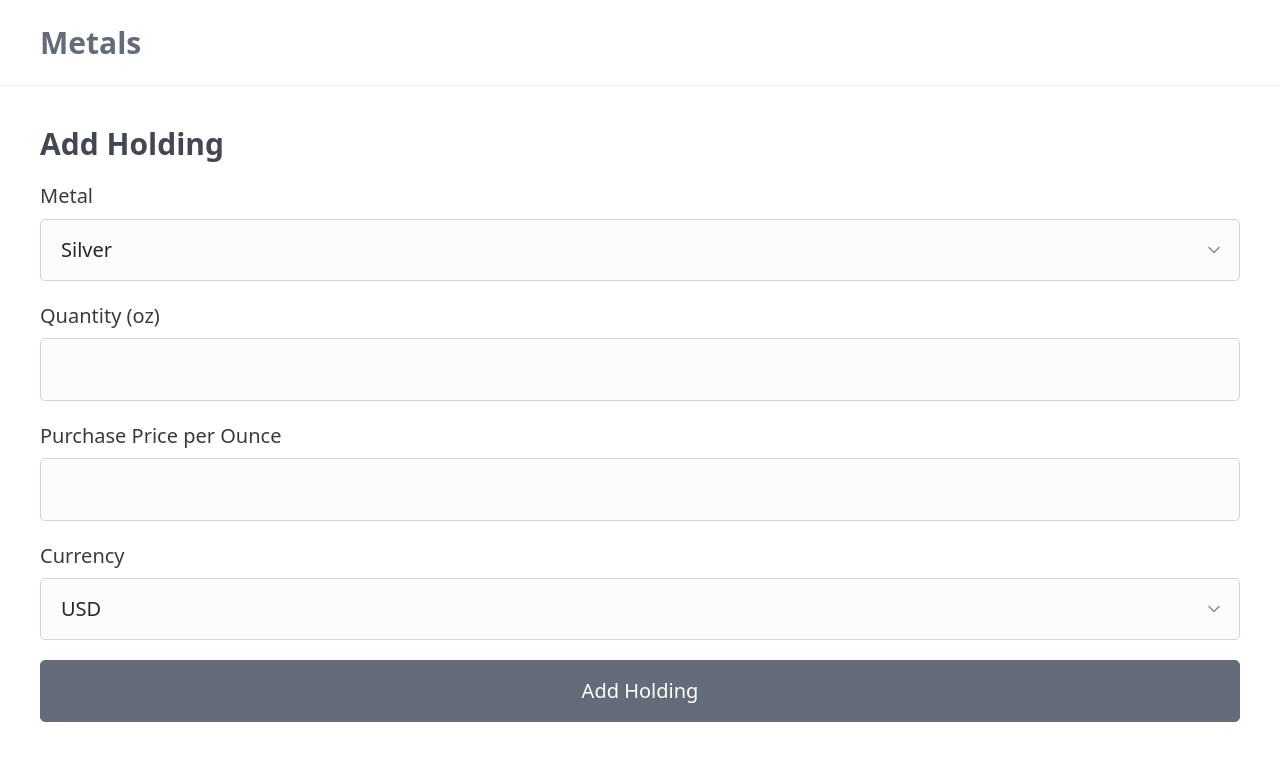
After one commit to bakku/web-tools, a FastAPI app: template metals/src/metals/templates/holdings/new.html.jinja2 in a window 1280 px wide. The commit adds this page. Shown: the top 761 px of the page. Run offline with FastAPI, Linux system fonts and the light colour scheme; the template is opened without the code that fills it, so the values that code supplies are empty.

Commit message:
Add basic form for creating holdings

```diff
--- a/metals/src/metals/internal/repo.py
+++ b/metals/src/metals/internal/repo.py
@@ -10,12 +10,12 @@ def add_portfolio(portfolio: Portfolio) -> None:
     portfolios.append(portfolio)
 
 
-def get_portfolio(portfolio_id: UUID4) -> Portfolio:
+def get_portfolio(portfolio_id: UUID4) -> Portfolio | None:
     for portfolio in portfolios:
         if portfolio.id == portfolio_id:
             return portfolio
 
-    raise ValueError(f"Portfolio with id {portfolio_id} not found")
+    return None
 
 
 def update_portfolio(portfolio: Portfolio) -> None:
--- a/metals/src/metals/main.py
+++ b/metals/src/metals/main.py
@@ -1,11 +1,28 @@
-from fastapi import FastAPI
+from fastapi import FastAPI, HTTPException, Request
+from fastapi.responses import HTMLResponse
 from fastapi.staticfiles import StaticFiles
 
-from .routers import home, portfolios
+from .routers import holdings, home, portfolios
+from .routers.shared import templates
 
 app = FastAPI()
+
+
+@app.exception_handler(HTTPException)
+async def http_exception_handler(request: Request, exc: HTTPException) -> HTMLResponse:
+    if exc.status_code == 404:
+        return templates.TemplateResponse(
+            "404.html.jinja2",
+            {"request": request},
+            status_code=404,
+        )
+
+    # For other HTTP exceptions, return the default response
+    return HTMLResponse(content=str(exc.detail), status_code=exc.status_code)
+
 
 app.mount("/static", StaticFiles(directory="src/metals/static"), name="static")
 
 app.include_router(portfolios.router)
+app.include_router(holdings.router)
 app.include_router(home.router)
--- a/metals/src/metals/routers/home.py
+++ b/metals/src/metals/routers/home.py
@@ -7,5 +7,5 @@ router = APIRouter()
 
 
 @router.get("/")
-async def index(request: Request) -> HTMLResponse:
+async def home_index(request: Request) -> HTMLResponse:
     return templates.TemplateResponse("home/index.html.jinja2", {"request": request})
--- /dev/null
+++ b/metals/src/metals/templates/holdings/new.html.jinja2
@@ -0,0 +1,28 @@
+{% extends "layout.html.jinja2" %}
+
+{% block title %}Add Holding{% endblock %}
+
+{% block content %}
+    <section>
+        <h3>Add Holding</h3>
+        <form action="{{ url_for("holdings_create", portfolio_id=portfolio_id) }}" method="post">
+            <input type="hidden" name="portfolio_id" value="{{ portfolio_id }}">
+            <label for="metal">Metal</label>
+            <select name="metal" id="metal" required>
+                <option value="Silver">Silver</option>
+                <option value="Gold">Gold</option>
+            </select>
+            <label for="quantity">Quantity (oz)</label>
+            <input type="number" name="quantity" id="quantity" step="0.01" required>
+            <label for="purchase_price">Purchase Price per Ounce</label>
+            <input type="number" name="purchase_price" id="purchase_price" step="0.01" required>
+            <label for="currency">Currency</label>
+            <select name="currency" id="currency" required>
+                <option value="USD">USD</option>
+                <option value="GBP">GBP</option>
+                <option value="EUR">EUR</option>
+            </select>
+            <button type="submit">Add Holding</button>
+        </form>
+    </section>
+{% endblock %}
--- a/metals/src/metals/templates/portfolios/show.html.jinja2
+++ b/metals/src/metals/templates/portfolios/show.html.jinja2
@@ -5,6 +5,9 @@
 {% block content %}
     <section>
         <h3>Your portfolio</h3>
+    </section>
+
+    <section>
         <table class="striped">
             <thead>
             <tr>
@@ -46,4 +49,7 @@
             </tfoot>
         </table>
     </section>
+
+    <!-- TOOD: Make it full size in case the screen is small. Make sure it aligns to pico css breakpoints -->
+    <a role="button" href="{{ url_for("holdings_new", portfolio_id=portfolio.id) }}" class="secondary">Add</a>
 {% endblock %}
```
Also changed, not shown: metals/src/metals/routers/holdings.py (added, +49 -0 lines), metals/src/metals/routers/portfolios.py (+6 -3 lines), metals/src/metals/templates/404.html.jinja2 (added, +7 -0 lines).
